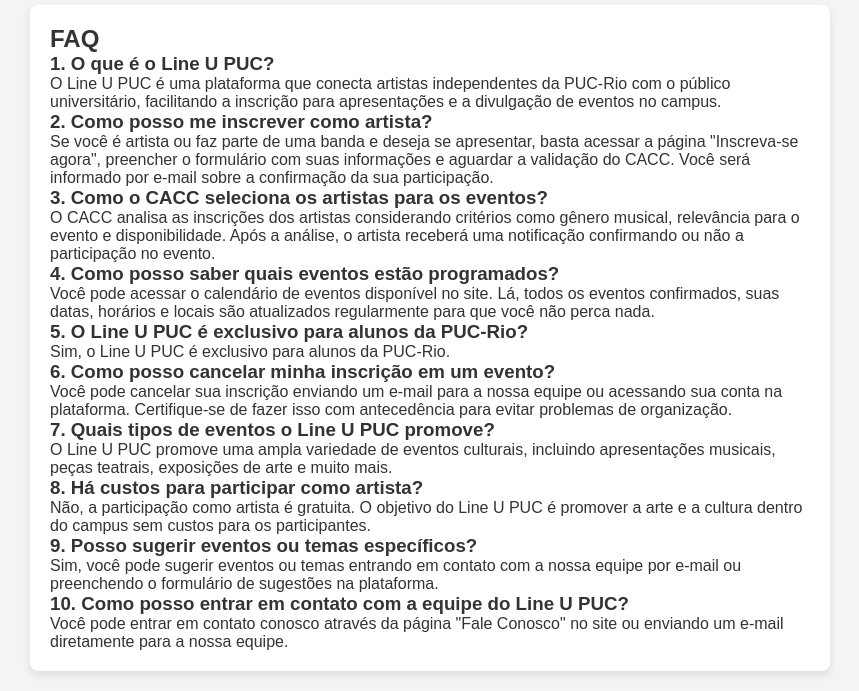
After one commit to Maumau-3005/github-projeto, a Django app: page /faq/ in a window 1280 px wide. The commit adds this page. Shown: the part 128-819 px from the top of the page, without its empty margins (210-1069 px from the left). Run offline with Django 5.2, Linux system fonts and the light colour scheme.

Commit message:
ngm a eu MAMAE??? QIUERO FAZZER TOTO

```diff
--- a/hello_world/core/views.py
+++ b/hello_world/core/views.py
@@ -1,7 +1,10 @@
 from django.shortcuts import render
 
 def index(request):
-    context = {
-        "title": "Django example",
-    }
-    return render(request, "index.html", context)
+    return render(request, "index.html")
+
+def calendario(request):
+    return render(request, 'calendario.html')
+
+def faq(request):
+    return render(request, 'faq.html')
--- /dev/null
+++ b/hello_world/templates/faq.html
@@ -0,0 +1,67 @@
+<!DOCTYPE html>
+<html lang="pt-br">
+<head>
+    <meta charset="UTF-8">
+    <meta name="viewport" content="width=device-width, initial-scale=1.0">
+    <title>FAQ</title>
+    {% load static %}
+    <link rel="stylesheet" href="{% static 'main.css' %}">
+</head>
+<body>
+    <header>
+        <div class="header-content">
+            <div class="logo-container">
+                <img src="https://lh5.googleusercontent.com/proxy/zbybYpoSqp_RmJJXjrx52RAh5F5cTifkBsn0Epvu_7a9JmYIggWPgkbhxvlf0DPtWyK5R9GlKU3GIF5QKx-9qQ" alt="Logo PUC-Rio" class="logo">
+            </div>
+            <div class="title-container">
+                <h1>Line U Puc</h1>
+            </div>
+        </div>
+        <nav>
+            <ul>
+                <li><a href="{% url 'index' %}">Line U Puc - Início</a></li>
+                <li><a href="{% url 'calendario' %}">Calendário</a></li>
+                <li><a href="#inscreva-se">Inscreva-se agora</a></li>
+                <li><a href="#fale-conosco">Fale conosco</a></li>
+                <li><a href="{% url 'faq' %}">FAQ</a></li>
+                <li><a href="#iniciar-sessao">Iniciar Sessão</a></li>
+            </ul>
+        </nav>
+    </header>
+
+    <main>
+        <h2>FAQ</h2>
+        <section>
+            <h3>1. O que é o Line U PUC?</h3>
+            <p>O Line U PUC é uma plataforma que conecta artistas independentes da PUC-Rio com o público universitário, facilitando a inscrição para apresentações e a divulgação de eventos no campus.</p>
+
+            <h3>2. Como posso me inscrever como artista?</h3>
+            <p>Se você é artista ou faz parte de uma banda e deseja se apresentar, basta acessar a página "Inscreva-se agora", preencher o formulário com suas informações e aguardar a validação do CACC. Você será informado por e-mail sobre a confirmação da sua participação.</p>
+
+            <h3>3. Como o CACC seleciona os artistas para os eventos?</h3>
+            <p>O CACC analisa as inscrições dos artistas considerando critérios como gênero musical, relevância para o evento e disponibilidade. Após a análise, o artista receberá uma notificação confirmando ou não a participação no evento.</p>
+
+            <h3>4. Como posso saber quais eventos estão programados?</h3>
+            <p>Você pode acessar o calendário de eventos disponível no site. Lá, todos os eventos confirmados, suas datas, horários e locais são atualizados regularmente para que você não perca nada.</p>
+
+            <h3>5. O Line U PUC é exclusivo para alunos da PUC-Rio?</h3>
+            <p>Sim, o Line U PUC é exclusivo para alunos da PUC-Rio.</p>
+
+            <h3>6. Como posso cancelar minha inscrição em um evento?</h3>
+            <p>Você pode cancelar sua inscrição enviando um e-mail para a nossa equipe ou acessando sua conta na plataforma. Certifique-se de fazer isso com antecedência para evitar problemas de organização.</p>
+
+            <h3>7. Quais tipos de eventos o Line U PUC promove?</h3>
+            <p>O Line U PUC promove uma ampla variedade de eventos culturais, incluindo apresentações musicais, peças teatrais, exposições de arte e muito mais.</p>
+
+            <h3>8. Há custos para participar como artista?</h3>
+            <p>Não, a participação como artista é gratuita. O objetivo do Line U PUC é promover a arte e a cultura dentro do campus sem custos para os participantes.</p>
+
+            <h3>9. Posso sugerir eventos ou temas específicos?</h3>
+            <p>Sim, você pode sugerir eventos ou temas entrando em contato com a nossa equipe por e-mail ou preenchendo o formulário de sugestões na plataforma.</p>
+
+            <h3>10. Como posso entrar em contato com a equipe do Line U PUC?</h3>
+            <p>Você pode entrar em contato conosco através da página "Fale Conosco" no site ou enviando um e-mail diretamente para a nossa equipe.</p>
+        </section>
+    </main>
+</body>
+</html>
--- a/hello_world/templates/index.html
+++ b/hello_world/templates/index.html
@@ -19,11 +19,11 @@
         </div>
         <nav>
             <ul>
-                <li><a href="#inicio">Line U Puc - Início</a></li>
-                <li><a href="#calendario">Calendário</a></li>
+                <li><a href="{% url 'index' %}">Line U Puc - Início</a></li>
+                <li><a href="{% url 'calendario' %}">Calendário</a></li>
                 <li><a href="#inscreva-se">Inscreva-se agora</a></li>
                 <li><a href="#fale-conosco">Fale conosco</a></li>
-                <li><a href="#faq">FAQ</a></li>
+                <li><a href="{% url 'faq' %}">FAQ</a></li>
                 <li><a href="#iniciar-sessao">Iniciar Sessão</a></li>
             </ul>
         </nav>
--- a/hello_world/urls.py
+++ b/hello_world/urls.py
@@ -19,13 +19,14 @@ from django.contrib import admin
 from django.urls import path, include
 from django.conf import settings
 from django.conf.urls.static import static
-
 from hello_world.core import views as core_views
 
 urlpatterns = [
-    path("", core_views.index),
+    path('', core_views.index, name='index'),
     path("admin/", admin.site.urls),
-    path("__reload__/", include("django_browser_reload.urls")),
+    path('faq/', core_views.faq, name='faq'),
+    path("calendario/",core_views.calendario,name='calendario'),
+    path("__reload/", include("django_browser_reload.urls")),
 ]
 if settings.DEBUG:
     urlpatterns += static(settings.MEDIA_URL, document_root=settings.MEDIA_ROOT)
```
Also changed, not shown: hello_world/templates/calendario.html (added, +58 -0 lines).
